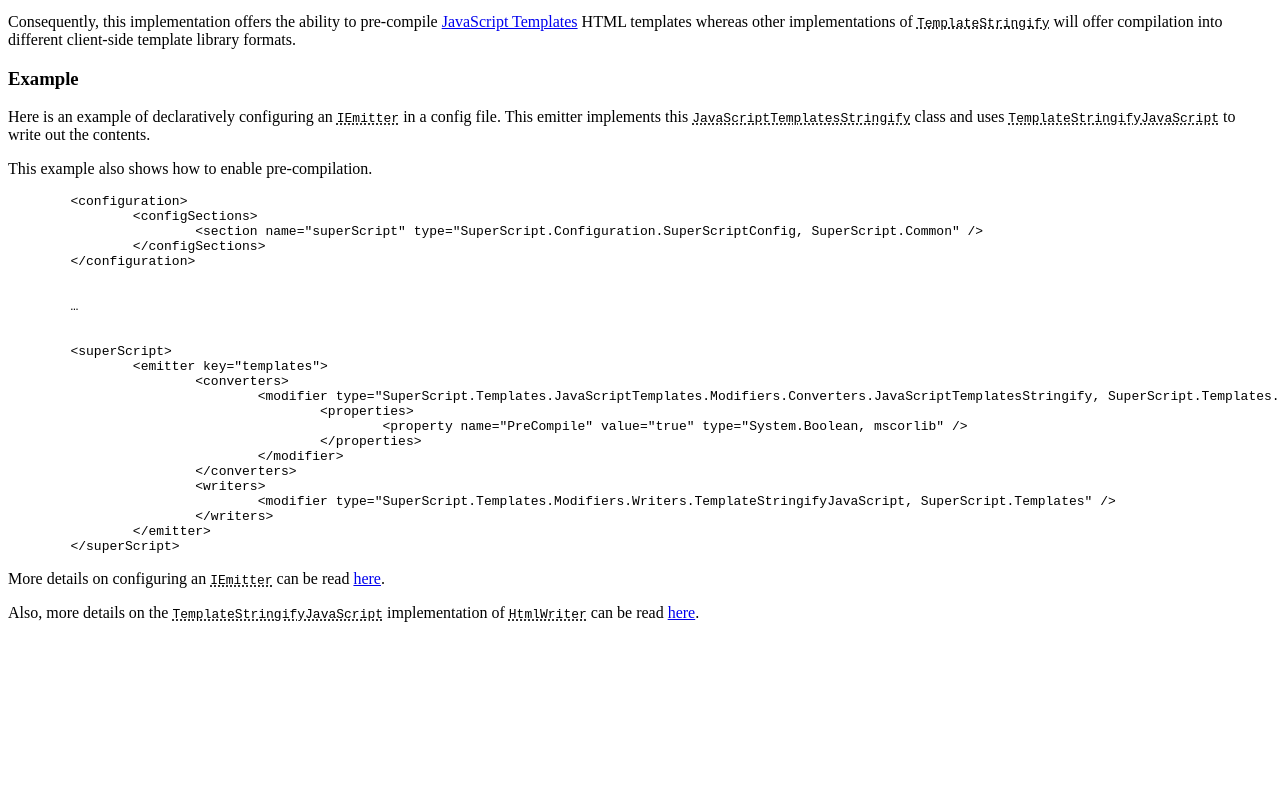
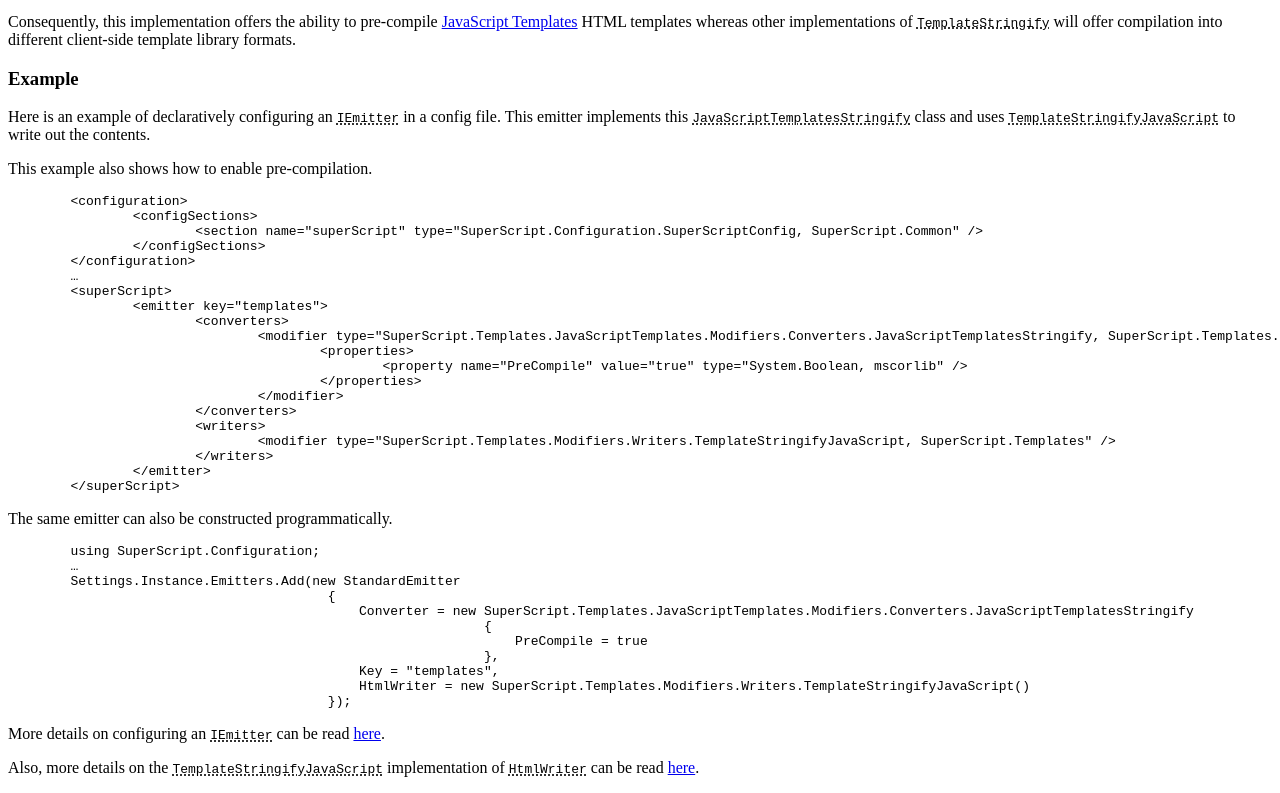
Before and after one commit to Supertext/SuperScript.Templates.JavaScriptTemplates, a plain HTML site: page documentation/index.html in a window 1280 px wide. Shown: the part 460-1253 px from the top of the page. Before the commit the page ends 1098 px from the top, so only its background shows below. Drawn offline with Linux system fonts and the light colour scheme.

Commit message:
Update index.html

```diff
--- a/documentation/index.html
+++ b/documentation/index.html
@@ -72,9 +72,7 @@
 			&lt;section name="superScript" type="SuperScript.Configuration.SuperScriptConfig, SuperScript.Common" /&gt;
 		&lt;/configSections&gt;
 	&lt;/configuration&gt;
-	&#10;
 	&hellip;
-	&#10;
 	&lt;superScript&gt;
 		&lt;emitter key="templates"&gt;
 			&lt;converters&gt;
@@ -92,6 +90,24 @@
 </pre>
 
 <p>
+	The same emitter can also be constructed programmatically.
+</p>
+
+<pre class="brush: c#">
+	using SuperScript.Configuration;
+	&hellip;
+	Settings.Instance.Emitters.Add(new StandardEmitter
+                                         {
+                                             Converter = new SuperScript.Templates.JavaScriptTemplates.Modifiers.Converters.JavaScriptTemplatesStringify
+                                                             {
+                                                                 PreCompile = true
+                                                             },
+                                             Key = "templates",
+                                             HtmlWriter = new SuperScript.Templates.Modifiers.Writers.TemplateStringifyJavaScript()
+                                         });
+</pre>
+
+<p>
 	More details on configuring an <abbr title="SuperScript.Emitters.IEmitter"><code>IEmitter</code></abbr> can be
 	read <a href="http://supertext.github.io/SuperScript.Common/#!/emitters.create-emitter" target="_blank">here</a>.
 </p>
```
